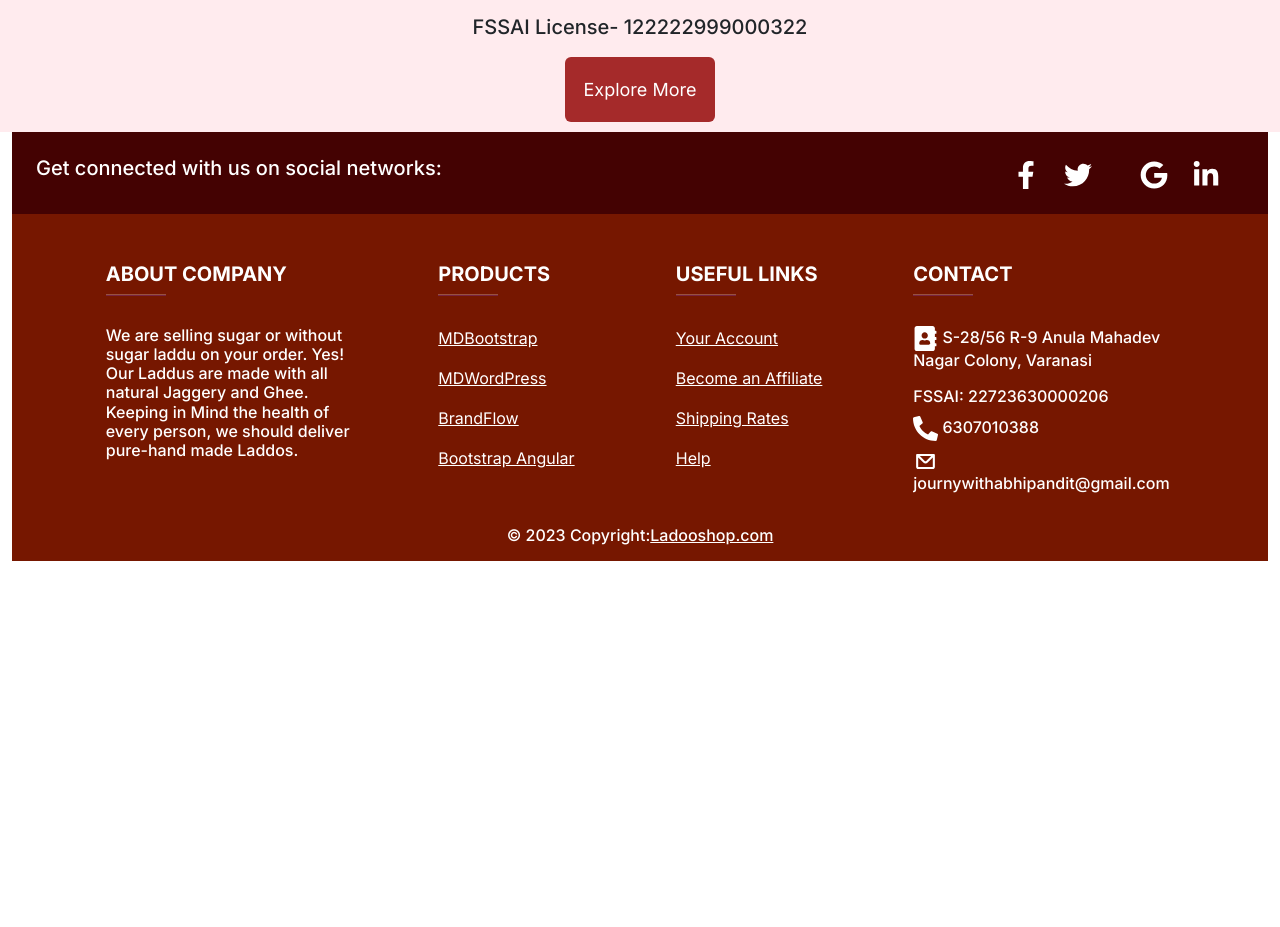
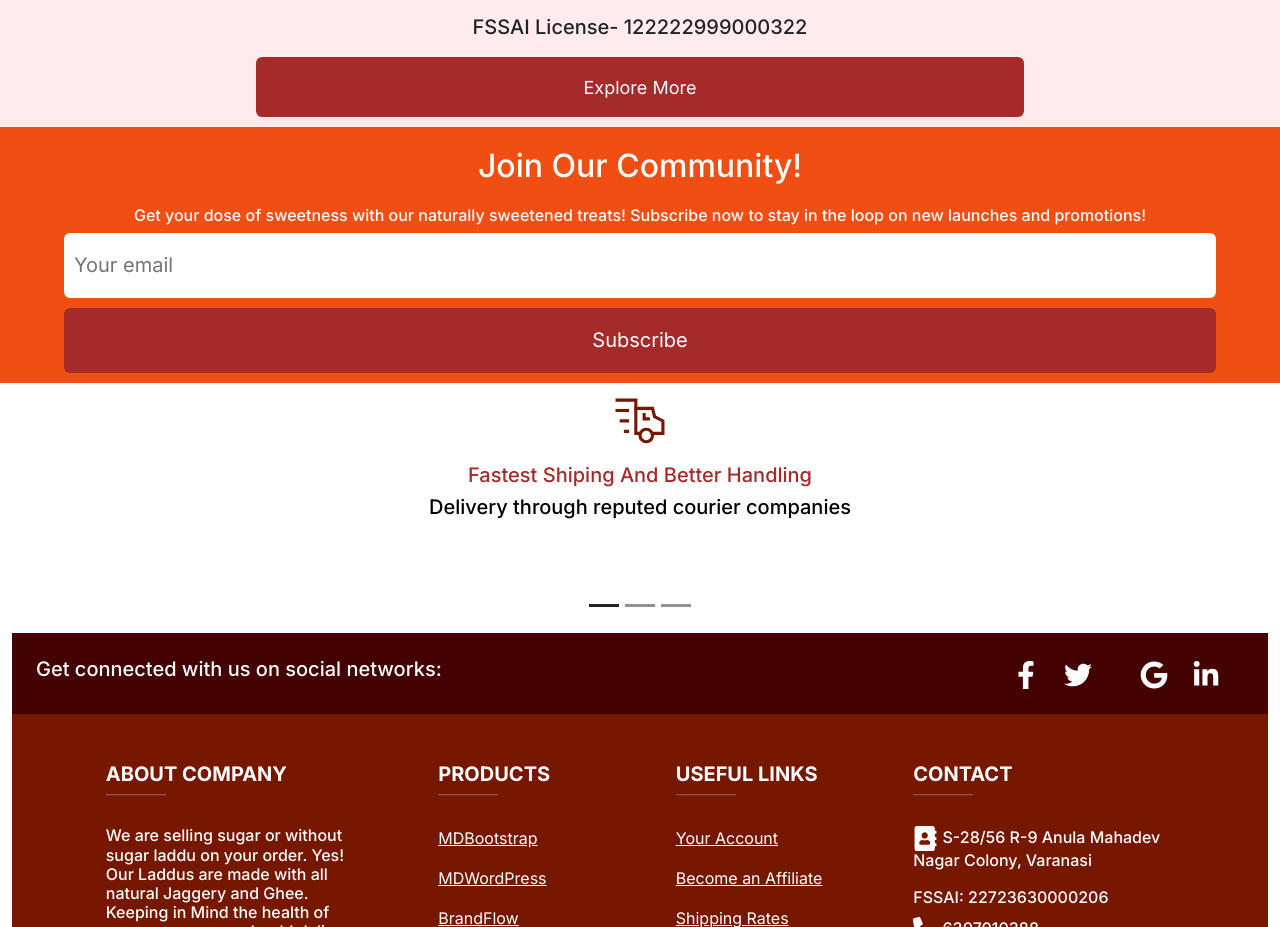
Before and after one commit to mishraanshuman786/sweets-website-git, a Next.js app: page / in a window 1280 px wide. Shown: the part 1640-2567 px from the top of the page. Before the commit the page ends 2209 px from the top, so only its background shows below. Built offline with nearby package versions, Linux system fonts and the light colour scheme; no server answers; the database is empty.

Commit message:
new look

```diff
--- a/src/app/components/styles/page.css
+++ b/src/app/components/styles/page.css
@@ -1,5 +1,9 @@
 .imagecontainer::-webkit-scrollbar {
   display: none;
+}
+
+.footerSlide.active {
+     background-color: brown;
 }
 
 .responsive-image{
--- a/src/app/page.js
+++ b/src/app/page.js
@@ -197,9 +197,78 @@ export default function Homepage() {
         </p>
         <div style={{display:"flex",flexDirection:"column",justifyContent:"center",alignItems:"center"}}>
           <h5>FSSAI License- 122222999000322</h5>
-          <button style={{width:150,height:65,borderRadius:6,fontSize:18,color:"white",margin:10,border:"none",backgroundColor:"brown"}}>Explore More</button>
+          <button style={{width:"60%",height:60,borderRadius:6,fontSize:18,color:"white",margin:10,border:"none",backgroundColor:"brown"}}>Explore More</button>
         </div>
       </div>
+
+      {/* Join our community */}
+      <div style={{display:"flex",flexDirection:"column",backgroundColor:"#f04e13",color:"white",alignItems:"center",justifyContent:"center"}}>
+        <h2 style={{marginBottom:20,marginTop:20}}>Join Our Community!</h2>
+        <h6 style={{textAlign:"center"}}>Get your dose of sweetness with our naturally sweetened treats! Subscribe now to stay in the loop on new launches and promotions!</h6>
+        <input type="email" placeholder="Your email" style={{border:"none",width:"90%",height:65,fontSize:20,color:"black",paddingLeft:10,borderRadius:6}} />
+        <button style={{width:"90%",height:65,fontSize:20,color:"white",backgroundColor:"brown",borderRadius:6,border:"none",marginTop:10,marginBottom:10}}>Subscribe</button>
+      </div>
+
+      {/* slider footer */}
+      <div id="carouselExampleCaptions" class="carousel slide" data-bs-ride="carousel">
+  <div class="carousel-indicators">
+    <button type="button" data-bs-target="#carouselExampleCaptions" data-bs-slide-to="0" class="active footerSlide bg-dark "  aria-current="true"  aria-label="Slide 1"></button>
+    <button type="button" data-bs-target="#carouselExampleCaptions" data-bs-slide-to="1" class="footerSlide  bg-dark " aria-label="Slide 2"></button>
+    <button type="button" data-bs-target="#carouselExampleCaptions" data-bs-slide-to="2" class="footerSlide bg-dark" aria-label="Slide 3"></button>
+  </div>
+  <div class="carousel-inner">
+    <div class="carousel-item active" style={{height:250}}>
+      {/* content */}
+      <div style={{width:50,height:50,margin:"auto",marginTop:15,marginBottom:15}}>
+      <svg focusable="false" viewBox="0 0 24 22" role="presentation">
+      <g transform="translate(1 1)" stroke-width="1.5" fill="none" fill-rule="evenodd">
+        <path d="M5 10H2M5 15H4" stroke="#761700" stroke-linecap="square"></path>
+        <path stroke="#761700" d="M16.829 16H22v-6l-4-2-1-4H9v12h2.171"></path>
+        <path d="M0 5h5" stroke="#761700" stroke-linecap="square"></path>
+        <path stroke="#761700" stroke-linecap="square" d="M0 0h9v4"></path>
+        <circle stroke="#761700" stroke-linecap="square" cx="14" cy="17" r="3"></circle>
+        <path stroke="#761700" stroke-linecap="square" d="M13 7v2h2"></path>
+      </g>
+    </svg>
+      </div>
+     <div style={{textAlign:"center"}}>
+      <h5 style={{color:"brown"}}>Fastest Shiping And Better Handling</h5>
+      <h5 style={{color:"black"}}>Delivery through reputed courier companies</h5>
+     </div>
+    </div>
+    <div class="carousel-item" style={{height:250}}>
+      <div style={{width:50,height:50,margin:"auto",marginTop:15,marginBottom:15}}>
+      <svg focusable="false" viewBox="0 0 24 24" role="presentation">
+      <g stroke-width="1.5" fill="none" fill-rule="evenodd" stroke-linecap="square">
+        <path d="M10 17H4c-1.7 0-3 1.3-3 3v3h12v-3c0-1.7-1.3-3-3-3zM7 14c-1.7 0-3-1.3-3-3v-1c0-1.7 1.3-3 3-3s3 1.3 3 3v1c0 1.7-1.3 3-3 3z" stroke="#761700"></path>
+        <path stroke="#761700" d="M13 1v10l4-3h6V1z"></path>
+      </g>
+    </svg>
+      </div>
+      <div style={{textAlign:"center"}}>
+      <h5 style={{color:"brown"}}>Top-notch support</h5>
+      <h5 style={{color:"black"}}>Highly Motivated Support Executives</h5>
+     </div>
+    </div>
+    <div class="carousel-item" style={{height:250}}>
+    <div style={{width:50,height:50,margin:"auto",marginTop:15,marginBottom:15}}>
+    <svg focusable="false" viewBox="0 0 24 24" role="presentation">
+      <g stroke-width="1.5" fill="none" fill-rule="evenodd" stroke-linecap="square">
+        <path d="M1 5h22M1 9h22M9 17H3c-1.105 0-2-.895-2-2V3c0-1.105.895-2 2-2h18c1.105 0 2 .895 2 2v10M5 13h5" stroke="#761700"></path>
+        <path stroke="#761700" d="M13 16h8v7h-8zM15 16v-2c0-1.1.9-2 2-2s2 .9 2 2v2M17 19v1"></path>
+      </g>
+    </svg>
+      </div>
+      <div style={{textAlign:"center"}}>
+      <h5 style={{color:"brown"}}>Secure Payments</h5>
+      <h5 style={{color:"black"}}>Transaction through reputed and trustworthy payment gateway.</h5>
+     </div>
+    </div>
+  </div>
+
+</div>
+
+
       {/* Footer */}
       <Footer />
     </div>
```
